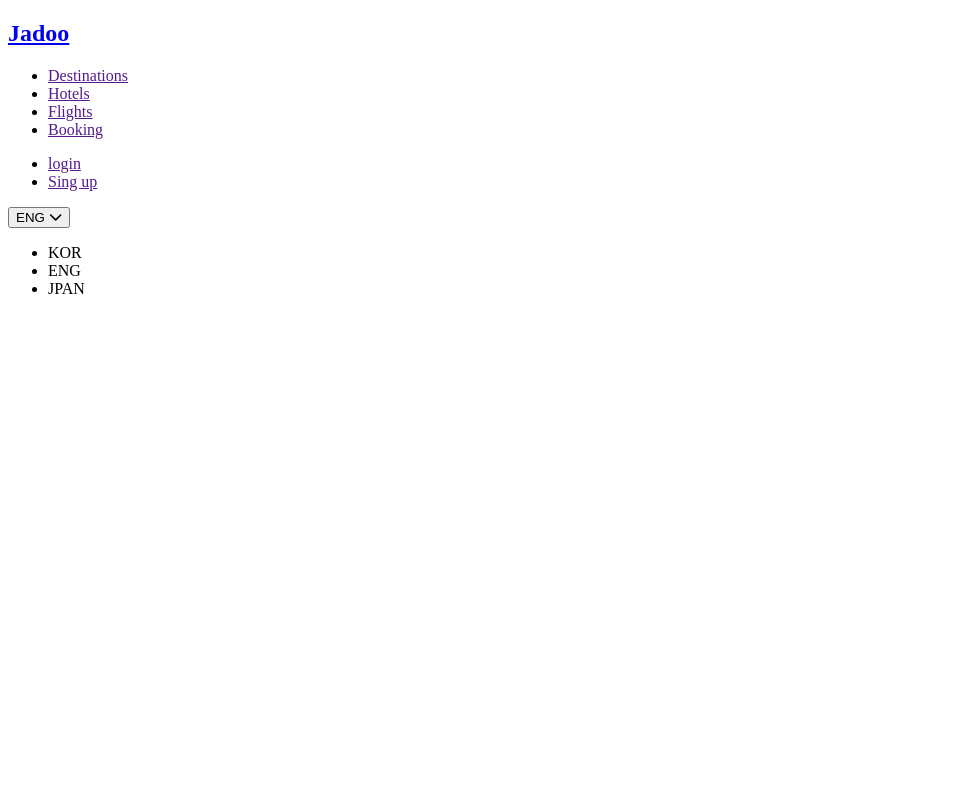
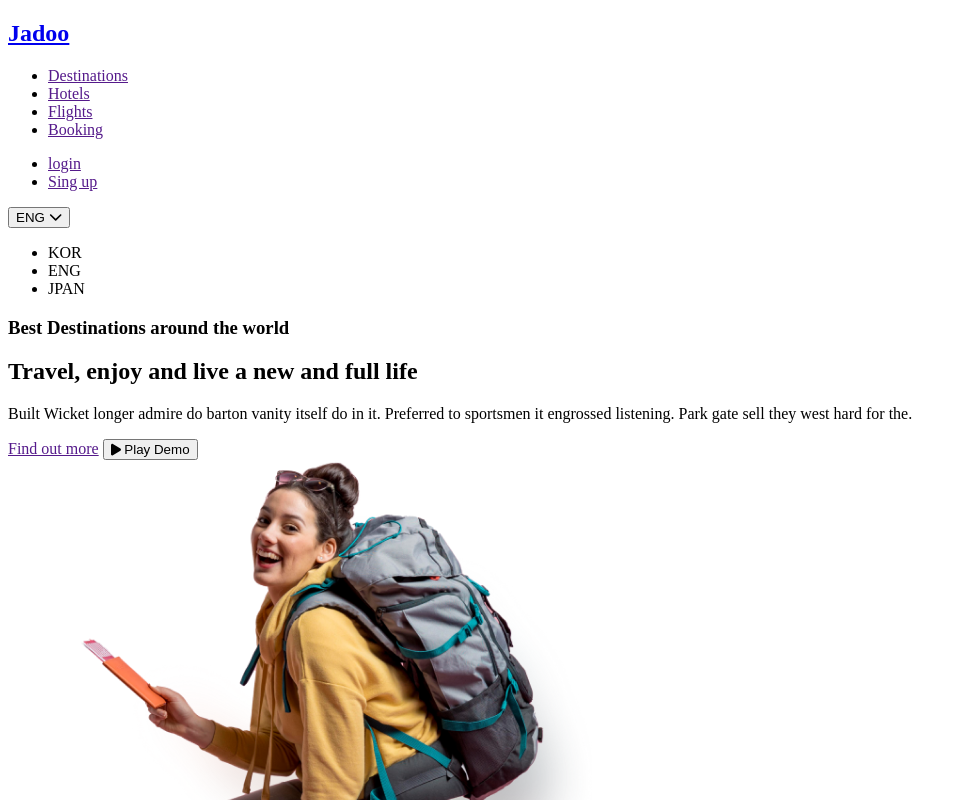
Before and after one commit to hiyokiki/jadoo, a plain HTML site: page index.html in a window 1280 px wide. Shown: the top 800 px of the page, without its empty margins (0-967 px from the left). Drawn offline with Linux system fonts and the light colour scheme.

Commit message:
hero content created

```diff
--- a/index.html
+++ b/index.html
@@ -35,7 +35,23 @@
                 </div>
             </div>
         </nav>
-        <section class="hero"></section>
+        <section class="hero container">
+          <div class="content">
+            <h3>Best Destinations around the world</h3>
+            <h2>Travel, enjoy and live a new and full life</h2>
+            <p>Built Wicket longer admire do barton vanity itself do in it. Preferred to sportsmen it engrossed listening. Park gate sell they west hard for the.</p>
+            <div class="cta">
+              <a href="">Find out more</a>
+              <button>
+                <span class="icon">
+                  <i class="fa-solid fa-play"></i>
+                </span>
+                Play Demo
+              </button>
+            </div>
+          </div>
+          <img src="images/header_traveller.png" alt="traveller">
+        </section>
     </header>
     <main>
         <section class="services"></section>
```
